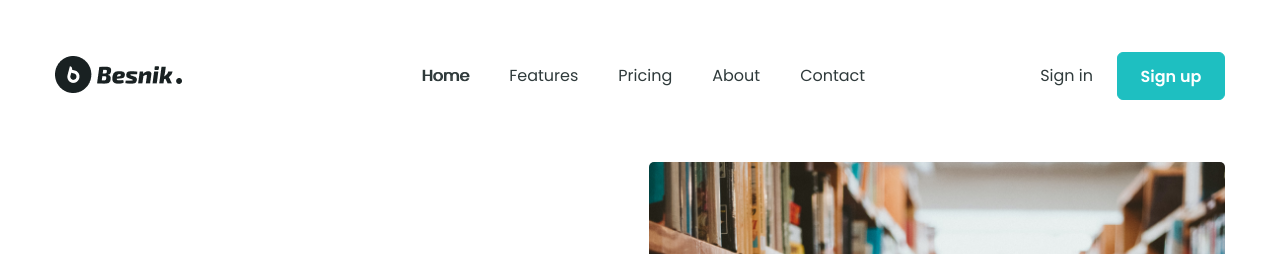
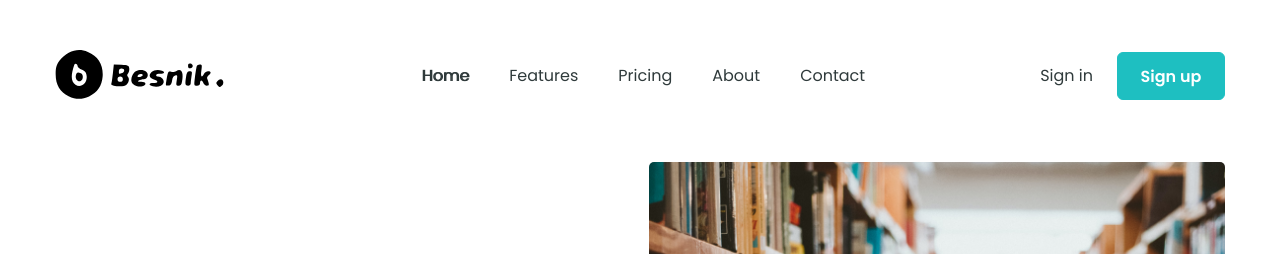
Before and after one commit to khoik918/Besnik-2, a plain HTML site: page index.html in a window 1280 px wide. Shown: the top 254 px of the page. Drawn offline with Linux system fonts and the light colour scheme.

Commit message:
Fix logo

```diff
--- a/index.html
+++ b/index.html
@@ -45,7 +45,7 @@
             <div class="header-top">
                 <!-- Logo -->
                 <a href="/">
-                    <img src="./assets/img/logo.png" alt="Besnik" />
+                    <img src="./assets/img/logo.svg" alt="Besnik" />
                 </a>
 
                 <!-- Navigation -->
@@ -335,7 +335,7 @@
                 <div class="footer__inner">
                     <!-- Logo -->
                     <a href="/">
-                        <img src="./assets/img/logo.png" alt="Besnik" />
+                        <img src="./assets/img/logo.svg" alt="Besnik" />
                     </a>
 
                     <!-- footer lists -->
```
Also changed, not shown: assets/img/Logo.png (deleted), assets/img/logo.svg (added).
